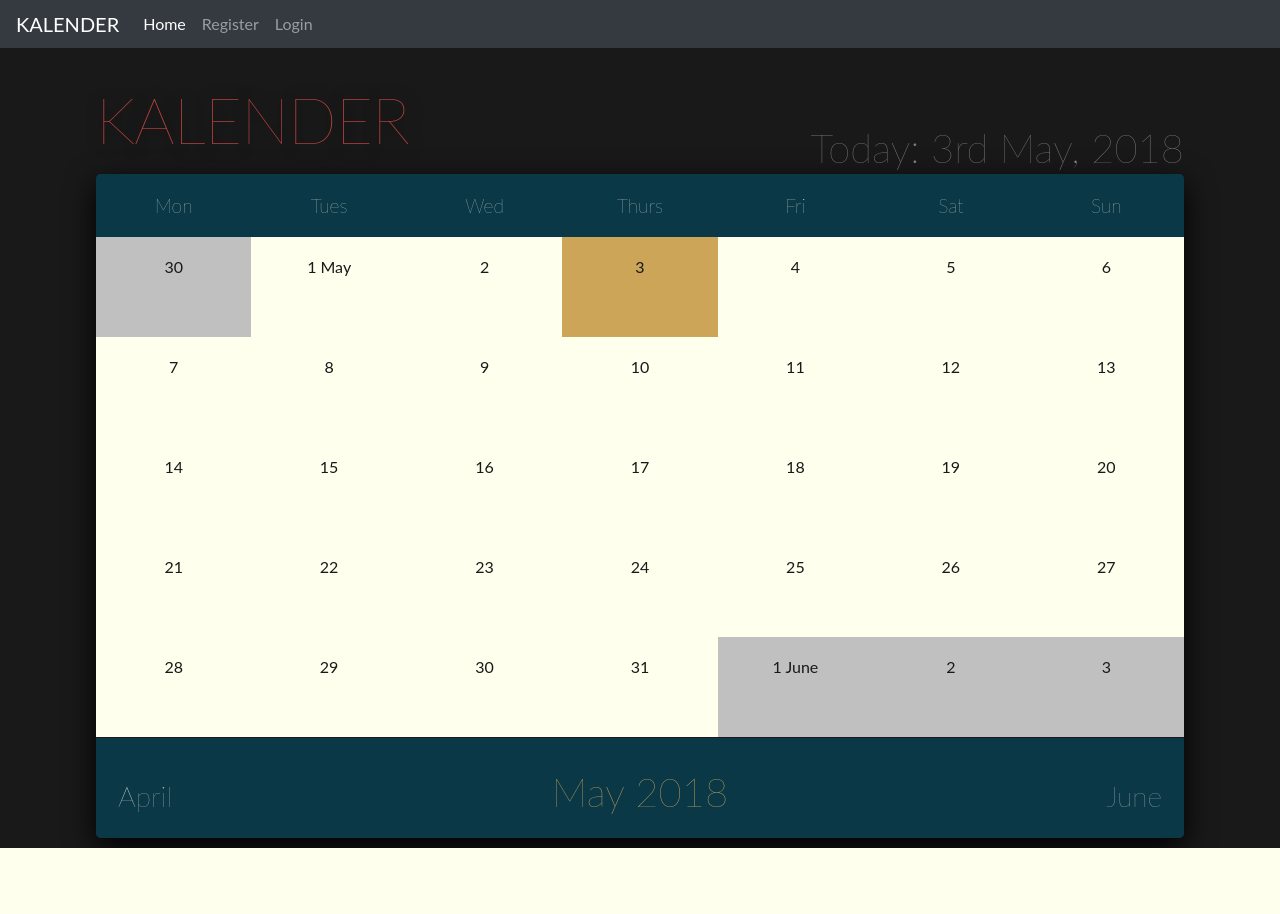
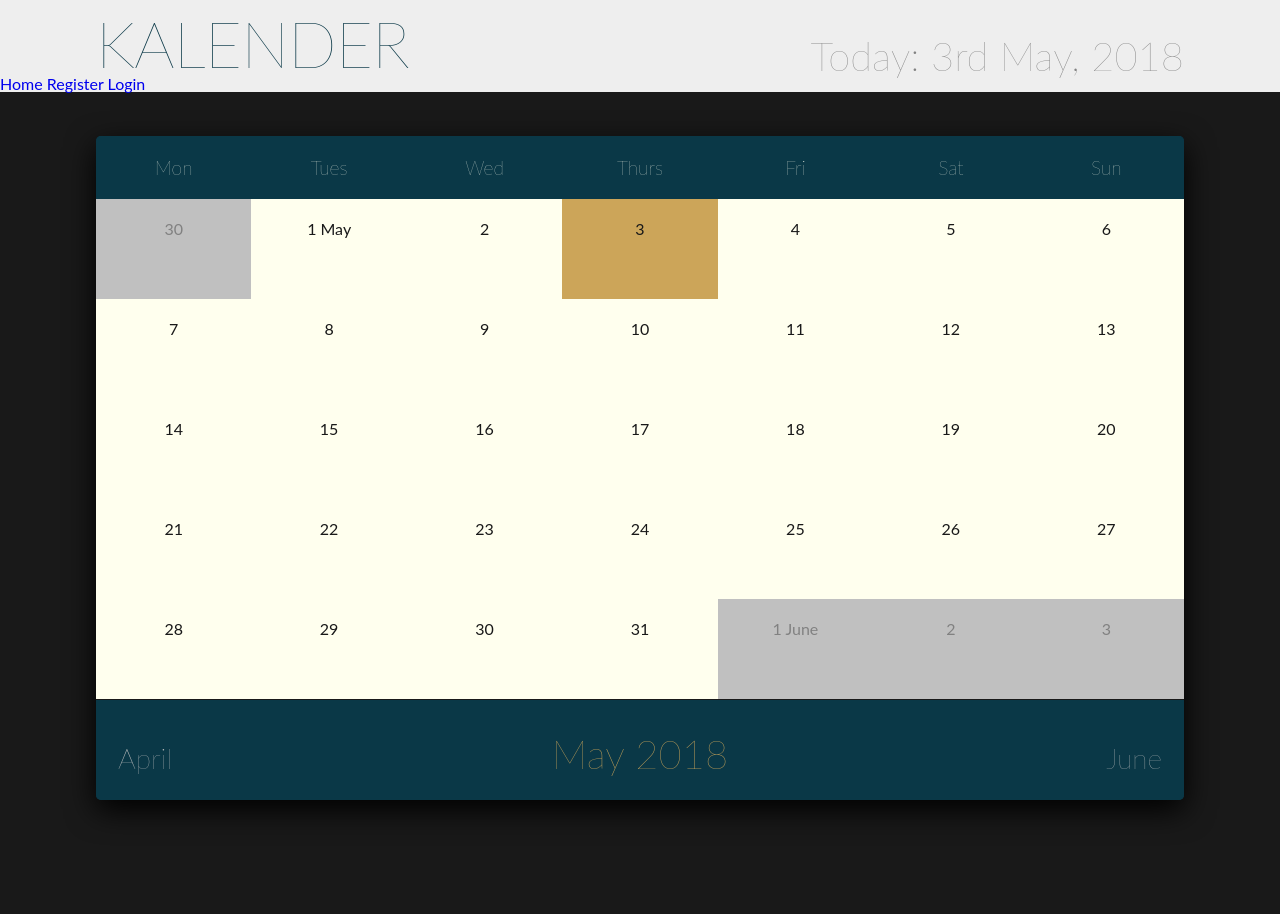
Before and after one commit to arielbk/kalender, a Flask app: page / in a window 1280 px wide. Before the commit the page ends 848 px from the top, so only its background shows below. Run offline with Flask 2, Linux system fonts and the light colour scheme; some libraries are stand-ins or nearby versions.

Commit message:
cosmetic changes

```diff
--- a/application.py
+++ b/application.py
@@ -72,21 +72,19 @@ def month_name(month_number):
     elif month_number == 12:
         return 'December'
 
+# Determine current date
+now = datetime.datetime.now()
+now_month_name = month_name(now.month)
+
 # Index
 @app.route('/')
 def home():
 
-    # Determine current date
-    now = datetime.datetime.now()
     return make_calendar(now.month, now.year)
 
 # Make calendar months
 @app.route('/<int:month>_<int:year>')
 def make_calendar(month, year):
-
-    # Determine current date
-    now = datetime.datetime.now()
-    now_month_name = month_name(now.month)
 
     # Set current month and year
     current_month = month
@@ -163,7 +161,7 @@ def register():
         flash('You are now registered. Proceed to login.', 'success')
 
         return redirect(url_for('login'))
-    return render_template('register.html', form=form)
+    return render_template('register.html', form=form, now=now, now_month_name=now_month_name)
 
 # Login
 @app.route('/login', methods=['GET', 'POST'])
@@ -192,14 +190,14 @@ def login():
 
                 # Did not pass
                 error = 'Invalid login'
-                return render_template('login.html', error=error)
+                return render_template('login.html', error=error, now=now, now_month_name=now_month_name)
 
         else:
 
             error = 'Username not found'
-            return render_template('login.html', error=error)
+            return render_template('login.html', error=error, now=now, now_month_name=now_month_name)
 
-    return render_template('login.html')
+    return render_template('login.html', now=now, now_month_name=now_month_name)
 
 # Check if user is logged in
 def login_required(f):
@@ -233,12 +231,12 @@ def date(year, month, day):
     if notes:
 
         return render_template('date.html', notes=notes,
-            year=year, month=month, selected_month_name=selected_month_name, day=day)
+            year=year, month=month, selected_month_name=selected_month_name, day=day, now=now, now_month_name=now_month_name)
     else:
 
         error = "No notes for selected date"
         return render_template('date.html', error=error,
-            year=year, month=month, selected_month_name=selected_month_name, day=day)
+            year=year, month=month, selected_month_name=selected_month_name, day=day, now=now, now_month_name=now_month_name)
 
 # Note form class
 class NoteForm(Form):
@@ -262,7 +260,7 @@ def create_note(year, month, day):
         flash('Note created', 'success')
         return date(year, month, day)
 
-    return render_template('create-note.html', form=form, year=year, month=month, selected_month_name=selected_month_name, day=day)
+    return render_template('create-note.html', form=form, year=year, month=month, selected_month_name=selected_month_name, day=day, now=now, now_month_name=now_month_name)
 
 # Update a note for a particular date
 @app.route('/edit-note_<string:id>', methods=['GET', 'POST'])
@@ -296,9 +294,7 @@ def edit_note(id):
         flash('Note updated', 'success')
         return date(year, month, day)
 
-    return render_template('edit-note.html', form=form)
-
-    return render_template('edit-note.html', form=form, year=year, month=month, selected_month_name=selected_month_name, day=day)
+    return render_template('edit-note.html', form=form, year=year, month=month, selected_month_name=selected_month_name, day=day, now=now, now_month_name=now_month_name)
 
 # Delete a particular note
 @app.route('/delete-note_<string:id>')
--- a/static/styles.css
+++ b/static/styles.css
@@ -1,7 +1,19 @@
-/* http://meyerweb.com/eric/tools/css/reset/
-   v2.0 | 20110126
-   License: none (public domain)
+/*
+Based on Eric Meyer's CSS reset:
+http://meyerweb.com/eric/tools/css/reset/
 */
+a {
+  text-decoration: none;
+}
+
+*,
+*::before,
+*::after {
+  -webkit-box-sizing: border-box;
+  -moz-box-sizing: border-box;
+  box-sizing: border-box;
+}
+
 html, body, div, span, applet, object, iframe,
 h1, h2, h3, h4, h5, h6, p, blockquote, pre,
 a, abbr, acronym, address, big, cite, code,
@@ -54,11 +66,6 @@ table {
 
 /*----------------------------------------------------------------------------/*
 
-                                              COLOUR PALETTE ->
-
-==========================================================================*/
-/*----------------------------------------------------------------------------/*
-
                                               CUSTOM STYLES BEGIN ->
 
 ==========================================================================*/
@@ -78,19 +85,11 @@ body {
                                               LAYOUT ->
 
 ==========================================================================*/
-*,
-*::before,
-*::after {
-  -webkit-box-sizing: border-box;
-  -moz-box-sizing: border-box;
-  box-sizing: border-box;
-}
-
 .main-container {
   height: 100%;
   width: 100%;
   position: absolute;
-  margin: 0 auto;
+  margin: 22px auto 88px auto;
 }
 
 .main-window {
@@ -125,12 +124,11 @@ body {
 ==========================================================================*/
 h1 {
   font-size: 4em;
-  color: #c14641;
+  color: #0a3847;
 }
 
 header h1 {
-  margin: 40px 0 0 7.5%;
-  text-shadow: 2px 2px 17px #000;
+  margin: 12px 0 0 7.5%;
   display: inline-block;
   font-weight: 200;
   text-transform: uppercase;
@@ -144,7 +142,7 @@ header h2 {
   display: inline-block;
   float: right;
   margin-right: 7.5%;
-  padding-top: 80px;
+  margin-top: 36px;
 }
 
 h3,
@@ -155,11 +153,20 @@ h3 a {
 }
 
 h3 a:hover {
-  color: #c14641;
+  color: #dd7975;
 }
 
 strong {
   font-weight: 600;
+}
+
+/*----------------------------------------------------------------------------/*
+
+                                              HEADER ->
+
+==========================================================================*/
+header {
+  background-color: #eee;
 }
 
 /*----------------------------------------------------------------------------/*
@@ -247,14 +254,14 @@ tfoot tr:last-child td:last-child {
   color: #191919;
 }
 
-.other-month a {
+td.other-month a {
   background: #c0c0c0;
   color: #818181;
 }
 
 .small-titles {
   margin-top: 10px;
-  background-color: #98babe;
+  background-color: #dd7975;
   border-radius: 7px;
 }
 
@@ -263,7 +270,7 @@ tfoot tr:last-child td:last-child {
   list-style-position: inside;
   font-size: 0.8em;
   line-height: 1.5em;
-  color: #191919;
+  color: #ffe;
 }
 
 tfoot h3 {
@@ -277,6 +284,13 @@ h3.month-selector-other a {
   color: #c0c0c0;
   font-size: 0.7em;
   margin: 0;
+}
+
+h3.month-selector-other a:hover {
+  height: 100%;
+  color: #c0c0c0;
+  background-color: #0a3847;
+  border-bottom: 4px solid #c0c0c0;
 }
 
 /*----------------------------------------------------------------------------/*
@@ -361,7 +375,7 @@ input {
 }
 
 .btn-delete {
-  background: #c14641;
+  background: #dd7975;
 }
 
 .btn-edit {
--- a/static/styles.scss
+++ b/static/styles.scss
@@ -1,8 +1,29 @@
-/* http://meyerweb.com/eric/tools/css/reset/
-   v2.0 | 20110126
-   License: none (public domain)
+$eerie: #191919;
+$english: #dd7975;
+$gold: #cca559;
+$creme: #ffe;
+$white: #eee;
+$river: #0a3847;
+$sapphire: #1e6870;
+$grey: #818181;
+$lightgrey: #c0c0c0;
+$babe: #98babe;
+$electric: #0056e2;
+
+/*
+Based on Eric Meyer's CSS reset:
+http://meyerweb.com/eric/tools/css/reset/
 */
-
+a {
+	text-decoration: none;
+}
+*,
+*::before,
+*::after {
+  -webkit-box-sizing: border-box;
+     -moz-box-sizing: border-box;
+          box-sizing: border-box;
+}
 html, body, div, span, applet, object, iframe,
 h1, h2, h3, h4, h5, h6, p, blockquote, pre,
 a, abbr, acronym, address, big, cite, code,
@@ -47,21 +68,6 @@ table {
 	border-spacing: 0;
 }
 
-/*----------------------------------------------------------------------------/*
-
-                                              COLOUR PALETTE ->
-
-==========================================================================*/
-
-$eerie: #191919;
-$english: #c14641;
-$gold: #cca559;
-$creme: #ffe;
-$river: #0a3847;
-$sapphire: #1e6870;
-$grey: #818181;
-$lightgrey: #c0c0c0;
-$babe: #98babe;
 
 /*----------------------------------------------------------------------------/*
 
@@ -85,18 +91,11 @@ body {
 
 ==========================================================================*/
 
-*,
-*::before,
-*::after {
-    -webkit-box-sizing: border-box;
-      -moz-box-sizing: border-box;
-          box-sizing: border-box;
-}
 .main-container {
   height: 100%;
   width: 100%;
   position: absolute;
-  margin: 0 auto;
+  margin: 22px auto 88px auto;
 }
 .main-window {
   border-radius: 5px;
@@ -128,12 +127,11 @@ body {
 
 h1 {
   font-size: 4em;
-  color: $english;
+  color: $river; //find me //find me
 }
 
 header h1 {
-	margin: 40px 0 0 7.5%;
-  text-shadow: 2px 2px 17px #000;
+	margin: 12px 0 0 7.5%;
 	display: inline-block;
 	font-weight: 200;
 	text-transform: uppercase;
@@ -147,7 +145,7 @@ header h2 {
 	display: inline-block;
 	float: right;
 	margin-right: 7.5%;
-	padding-top: 80px;
+	margin-top: 36px;
 }
 
 h3,
@@ -162,6 +160,16 @@ h3 a:hover {
 }
 strong {
 	font-weight: 600;
+}
+
+/*----------------------------------------------------------------------------/*
+
+                                              HEADER ->
+
+==========================================================================*/
+
+header {
+	background-color: $white;
 }
 
 /*----------------------------------------------------------------------------/*
@@ -239,13 +247,13 @@ tfoot tr:last-child td:last-child {
 	background: $gold;
 	color: $eerie;
 }
-.other-month a {
+td.other-month a {
   background: $lightgrey;
   color: $grey;
 }
 .small-titles {
 	margin-top: 10px;
-	background-color: $babe;
+	background-color: $english;
 	border-radius: 7px;
 }
 .small-titles li {
@@ -253,7 +261,7 @@ tfoot tr:last-child td:last-child {
 	list-style-position: inside;
 	font-size: 0.8em;
 	line-height: 1.5em;
-	color: $eerie;
+	color: $creme;
 }
 tfoot h3 {
 	color: $gold;
@@ -265,6 +273,12 @@ h3.month-selector-other a {
   color: $lightgrey;
 	font-size: 0.7em;
 	margin: 0;
+}
+h3.month-selector-other a:hover {
+  height: 100%;
+  color: $lightgrey;
+	background-color: $river;
+	border-bottom: 4px solid $lightgrey; //find me
 }
 
 /*----------------------------------------------------------------------------/*
--- a/templates/includes/_navbar.html
+++ b/templates/includes/_navbar.html
@@ -1,19 +1,21 @@
-<div>
-  <nav class="navbar sticky-top navbar-expand-lg navbar-dark bg-dark">
-  <a class="navbar-brand" href="/">KALENDER</a>
-  <button class="navbar-toggler" type="button" data-toggle="collapse" data-target="#navbarNavAltMarkup" aria-controls="navbarNavAltMarkup" aria-expanded="false" aria-label="Toggle navigation">
-    <span class="navbar-toggler-icon"></span>
-  </button>
-  <div class="collapse navbar-collapse" id="navbarNavAltMarkup">
-    <div class="navbar-nav">
-      <a class="nav-item nav-link active" href="/">Home <span class="sr-only">(current)</span></a>
+<header>
+  <a href="/"><h1>Kalender</h1></a>
+  <h2>
+    Today:
+    {{ now.day }}{% if now.day == 1 or now.day == 21 or now.day == 31 %}st{% elif now.day == 2 or now.day == 22 %}nd{% elif now.day == 3 or now.day == 23 %}rd{% else %}th{% endif %}
+    {{ now_month_name }},
+    {{ now.year }}
+  </h2>
+
+
+<nav class="navbar">
+      <a class="nav-item nav-link active" href="/">Home</a>
       {% if session.logged_in %}
         <a class="nav-item nav-link" href="logout">Logout</a>
       {% else %}
         <a class="nav-item nav-link" href="register">Register</a>
         <a class="nav-item nav-link" href="login">Login</a>
       {% endif %}
-    </div>
-  </div>
 </nav>
-</div>
+
+</header>
--- a/templates/index.html
+++ b/templates/index.html
@@ -1,15 +1,7 @@
 {% extends 'layout.html' %}
 
 {% block body %}
-<header>
-  <h1>Kalender</h1>
-  <h2>
-    Today:
-    {{ now.day }}{% if now.day == 1 or now.day == 21 or now.day == 31 %}st{% elif now.day == 2 or now.day == 22 %}nd{% elif now.day == 3 or now.day == 23 %}rd{% else %}th{% endif %}
-    {{ now_month_name }},
-    {{ now.year }}
-  </h2>
-</header>
+
 <section class="main-window main-calendar">
   <table>
     <thead>
@@ -27,33 +19,17 @@
           {% for day in week %}
             {% if day > 31 %}
               {% if day == 32 %} <!-- if the cell is 1st of next month -->
-                <td class="other-month"><a href="#">1 {{ month_name_next }}
-
-
-                  <ul class="small-titles">
-                    {% for note in notes %}
-                      {% if note['date_day'] == day %}
-                        <li>{{note['title']}}</li>
-                      {% endif %}
-                    {% endfor %}
-                  </ul>
-
-
-                </a></td>
+                <td class="other-month">
+                  <a href="#">
+                    1 {{ month_name_next }}
+                  </a>
+                </td>
               {% else %} <!-- if the cell is previous or next month -->
-                <td class="other-month"><a href="#">{{ (day / 32)|int }}
-
-
-                  <ul class="small-titles">
-                    {% for note in notes %}
-                      {% if note['date_day'] == day %}
-                        <li>{{note['title']}}</li>
-                      {% endif %}
-                    {% endfor %}
-                  </ul>
-
-
-                </a></td>
+                <td class="other-month">
+                  <a href="#">
+                    {{ (day / 32)|int }}
+                  </a>
+                </td>
               {% endif %}
             {% elif day == now.day and current_month == now.month and current_year == now.year %}
               <td class="today-highlight"><a href="{{ current_year }}-{{ current_month }}-{{ day }}">{{ day }}
--- a/templates/layout.html
+++ b/templates/layout.html
@@ -5,7 +5,6 @@
   <meta name="viewport" content="width=device-width, initial-scale=1.0">
   <meta http-equiv="X-UA-Compatible" content="ie=edge">
   <title>Kalender</title>
-  <link rel="stylesheet" href="https://stackpath.bootstrapcdn.com/bootstrap/4.1.0/css/bootstrap.min.css" integrity="sha384-9gVQ4dYFwwWSjIDZnLEWnxCjeSWFphJiwGPXr1jddIhOegiu1FwO5qRGvFXOdJZ4" crossorigin="anonymous">
   <link rel="stylesheet" href="static/styles.css">
 </head>
 <body>
@@ -15,17 +14,5 @@
     {% block body %}{% endblock %}
   </div>
 
-  <!-- Bootstrap scripts -->
-  <script src="https://code.jquery.com/jquery-3.2.1.slim.min.js" integrity="sha384-KJ3o2DKtIkvYIK3UENzmM7KCkRr/rE9/Qpg6aAZGJwFDMVNA/GpGFF93hXpG5KkN" crossorigin="anonymous"></script>
-  <script src="https://cdnjs.cloudflare.com/ajax/libs/popper.js/1.12.9/umd/popper.min.js" integrity="sha384-ApNbgh9B+Y1QKtv3Rn7W3mgPxhU9K/ScQsAP7hUibX39j7fakFPskvXusvfa0b4Q" crossorigin="anonymous"></script>
-  <script src="https://maxcdn.bootstrapcdn.com/bootstrap/4.0.0/js/bootstrap.min.js" integrity="sha384-JZR6Spejh4U02d8jOt6vLEHfe/JQGiRRSQQxSfFWpi1MquVdAyjUar5+76PVCmYl" crossorigin="anonymous"></script>
-  <script src="https://cdn.ckeditor.com/ckeditor5/1.0.0-beta.3/classic/ckeditor.js"></script>
-  <script type="text/javascript">
-    ClassicEditor
-        .create( document.querySelector( '#editor' ) )
-        .catch( error => {
-            console.error( error );
-        } );
-  </script>
 </body>
 </html>
--- a/templates/login.html
+++ b/templates/login.html
@@ -2,9 +2,6 @@
 
 {% block body %}
 
-  <h2>
-    Login
-  </h2>
   <section class="form-box form-box-small">
     <form action="/login" method="POST">
       <fieldset class="form-fields">
```
Also changed, not shown: templates/create-note.html (+9 -0 lines), templates/date.html (+0 -14 lines), templates/edit-note.html (+9 -6 lines), 1 other file.
